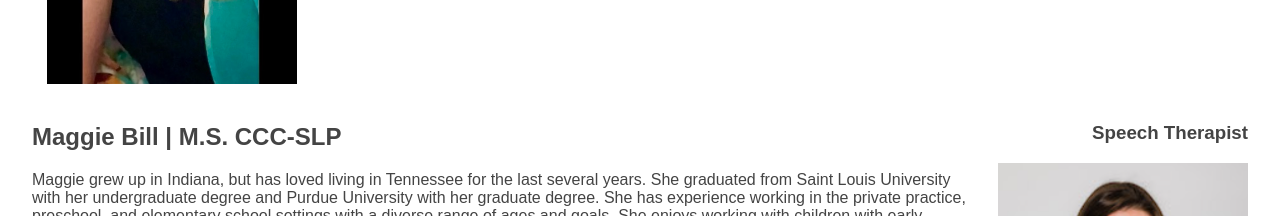
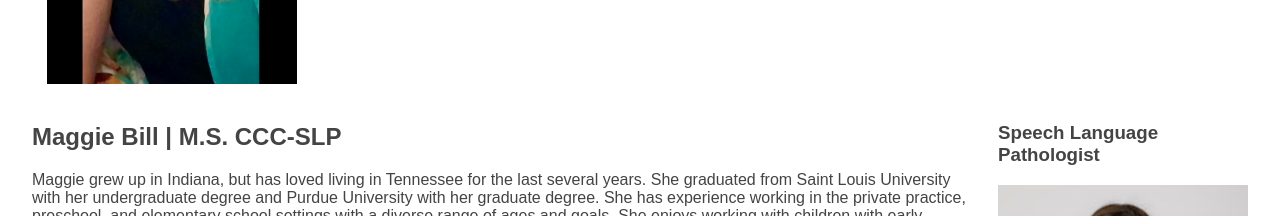
Before and after one commit to brunojoey/thrive-therapy, a React (Create React App) app: page /about in a window 1280 px wide. Shown: the part 2520-2736 px from the top of the page. Built offline with nearby package versions, Linux system fonts and the light colour scheme.

Commit message:
Changed Maggie's job title

```diff
--- a/src/pages/About.js
+++ b/src/pages/About.js
@@ -161,7 +161,7 @@ const About = () => {
               </p>
             </div>
             <div>
-              <h3>Speech Therapist</h3>
+              <h3>Speech Language Pathologist</h3>
               <img src={maggiePhoto} alt="Maggie Bill" width="250" />
             </div>
           </div>
```
